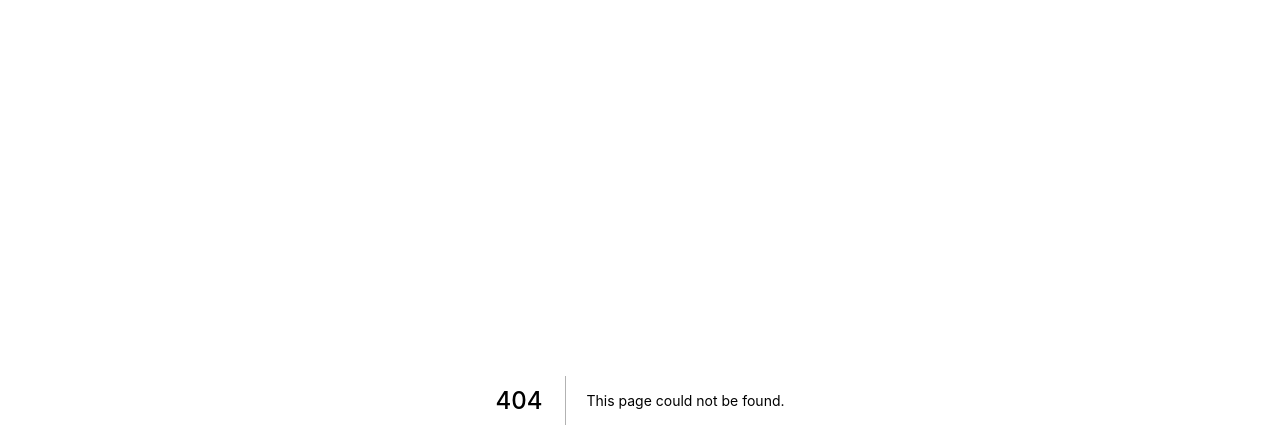
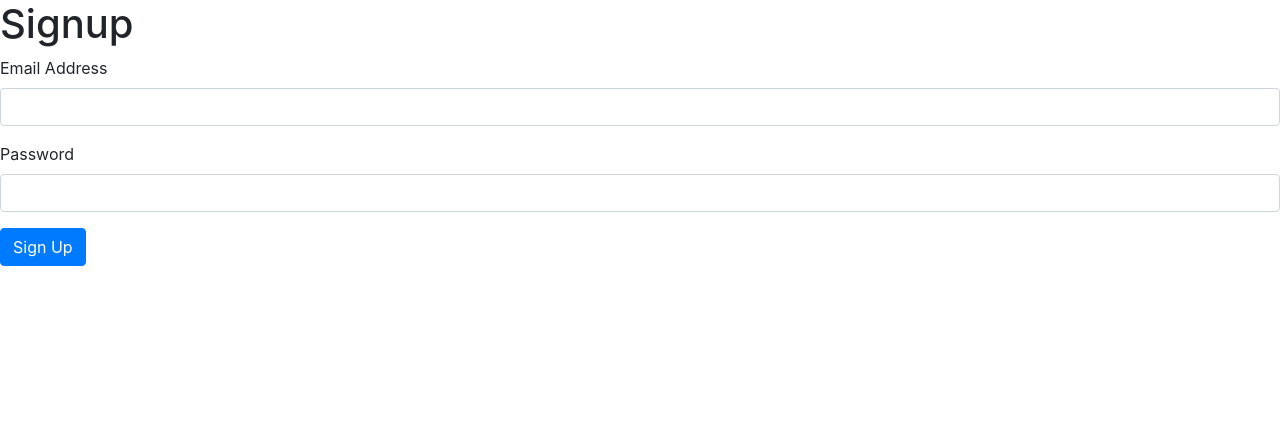
Before and after one commit to deeebeee3/ticketingfull, a Next.js app in the folder client/: page /auth/signup in a window 1280 px wide. Before the commit this address had no page. Shown: the top 448 px of the page. Built offline with nearby package versions, Linux system fonts and the light colour scheme.

Commit message:
Basic Sign Up form

```diff
--- /dev/null
+++ b/client/pages/auth/signup.js
@@ -0,0 +1,35 @@
+import { useState } from "react";
+
+export default () => {
+  const [email, setEmail] = useState("");
+  const [password, setPassword] = useState("");
+
+  const onSubmit = (event) => {
+    event.preventDefault();
+    console.log(email, password);
+  };
+
+  return (
+    <form onSubmit={onSubmit}>
+      <h1>Signup</h1>
+      <div className="form-group">
+        <label>Email Address</label>
+        <input
+          className="form-control"
+          value={email}
+          onChange={(e) => setEmail(e.target.value)}
+        ></input>
+      </div>
+      <div className="form-group">
+        <label>Password</label>
+        <input
+          className="form-control"
+          type="password"
+          value={password}
+          onChange={(e) => setPassword(e.target.value)}
+        ></input>
+      </div>
+      <button className="btn btn-primary">Sign Up</button>
+    </form>
+  );
+};
```
